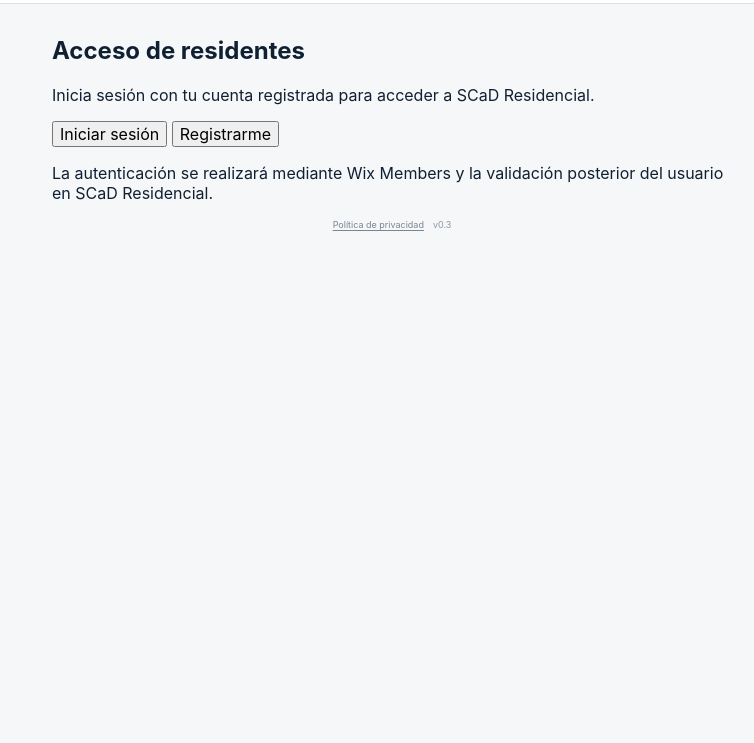
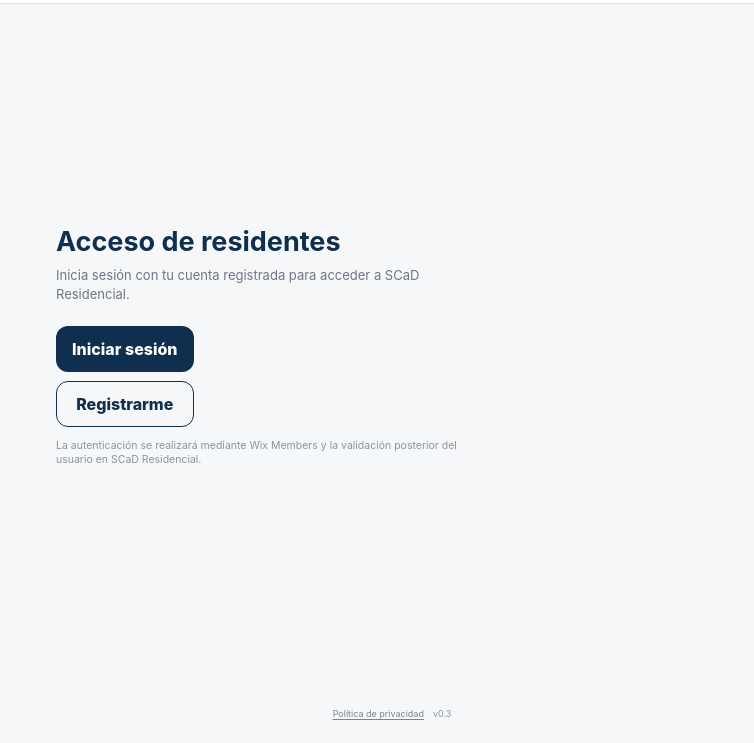
Before and after one commit to audj670702/scad-residencial, a plain HTML site: page index.html in a window 1280 px wide. Shown: the part 64-807 px from the top of the page, without its empty margins (248-1002 px from the left). Drawn offline with Linux system fonts and the light colour scheme.

Commit message:
Style login screen and authenticated app state

```diff
--- a/styles.css
+++ b/styles.css
@@ -9,6 +9,17 @@ button{font:inherit}
 .brand-fallback{display:none;font-size:23px;font-weight:900;color:var(--navy)}
 .brand-fallback span{display:block;font-size:9px;letter-spacing:.25em;text-transform:uppercase;color:var(--green)}
 .app-shell{max-width:720px;margin:0 auto;padding:8px 14px 18px}
+.auth-view{min-height:calc(100dvh - 120px);display:flex;flex-direction:column;justify-content:center;padding:18px 4px 36px}
+.auth-copy{max-width:430px}
+.auth-copy h1{margin:0;color:var(--navy);font-size:27px;line-height:1.08}
+.auth-copy p{margin:10px 0 0;color:var(--muted);font-size:13px;line-height:1.45}
+.auth-actions{display:grid;gap:9px;margin-top:22px;max-width:430px}
+.auth-primary,.auth-secondary{min-height:46px;border-radius:12px;padding:0 16px;font-weight:800;cursor:pointer}
+.auth-primary{border:0;background:var(--navy);color:#fff}
+.auth-secondary{border:1px solid var(--navy);background:transparent;color:var(--navy)}
+.auth-primary:active,.auth-secondary:active{transform:scale(.995)}
+.auth-note{max-width:430px;margin:12px 0 0;color:#8a949d;font-size:10.5px;line-height:1.35}
+.app-view[hidden]{display:none!important}
 .resident-row{display:flex;align-items:center;gap:10px;padding:6px 2px 10px;margin-bottom:8px;border-bottom:1px solid var(--line)}
 .resident-avatar{width:42px;height:42px;border-radius:50%;display:grid;place-items:center;flex:0 0 auto;background:var(--navy);color:#fff;font-weight:800;font-size:13px}
 .resident-copy{display:flex;flex-direction:column;min-width:0}
@@ -28,4 +39,4 @@ button{font:inherit}
 .module-arrow{font-size:22px;color:#8b98a3;text-align:center;line-height:1}
 .app-footer{display:flex;align-items:center;justify-content:center;gap:9px;margin-top:12px;font-size:9px;color:#8b97a3}.app-footer a{color:#788693;text-underline-offset:2px}
 .sheet{position:fixed;inset:0;z-index:50;background:rgba(4,18,30,.46);display:none;align-items:flex-end;justify-content:center;padding:16px}.sheet.open{display:flex}.sheet-panel{position:relative;width:min(100%,600px);border-radius:20px 20px 12px 12px;background:#fff;padding:22px 18px 18px;box-shadow:0 18px 40px rgba(15,47,79,.2)}.eyebrow{margin:0 0 5px;font-size:10px;font-weight:800;letter-spacing:.16em;color:var(--green)}.sheet-panel h2{margin:4px 0 8px;color:var(--navy)}.sheet-panel p:not(.eyebrow){color:var(--muted);line-height:1.45}.sheet-close{position:absolute;right:14px;top:10px;width:32px;height:32px;border:0;border-radius:50%;background:#eef2f5;font-size:21px;color:var(--navy)}.primary-btn{width:100%;border:0;border-radius:12px;background:var(--navy);color:#fff;font-weight:800;padding:12px 18px;margin-top:8px}
-@media(min-width:720px){.topbar{padding-inline:max(22px,calc((100vw - 720px)/2))}.app-shell{padding:12px 20px 24px}.module-row{height:68px}.resident-row{padding-top:8px}.section-title{padding-top:7px}}
+@media(min-width:720px){.topbar{padding-inline:max(22px,calc((100vw - 720px)/2))}.app-shell{padding:12px 20px 24px}.auth-view{align-items:flex-start}.module-row{height:68px}.resident-row{padding-top:8px}.section-title{padding-top:7px}}
```
